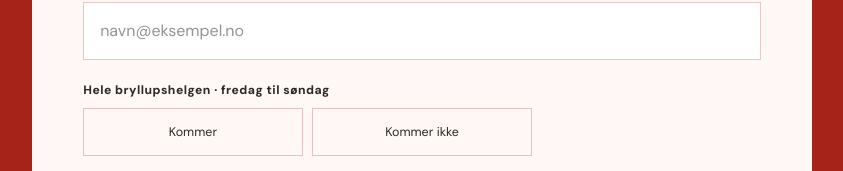
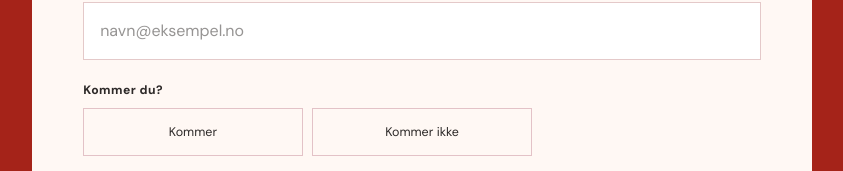
Before and after one commit to martaogmarius/martaogmarius.github.io, a Next.js app: page /svar in a window 1280 px wide. Shown: the part 601-772 px from the top of the page, without its empty margins (218-1061 px from the left). Built offline with nearby package versions, Linux system fonts and the light colour scheme.

Commit message:
Forenkle spørsmålet i påmeldingen

```diff
--- a/app/RsvpForm.tsx
+++ b/app/RsvpForm.tsx
@@ -56,7 +56,7 @@ export function RsvpForm() {
         <label htmlFor="email">E-post</label>
         <input id="email" name="email" type="email" autoComplete="email" required placeholder="navn@eksempel.no" />
       </div>
-      <AttendanceField name="weekend" title="Hele bryllupshelgen · fredag til søndag" />
+      <AttendanceField name="weekend" title="Kommer du?" />
       <div className="field full">
         <label htmlFor="dietary">Allergier eller mathensyn</label>
         <input id="dietary" name="dietary" placeholder="La stå tomt hvis ingen" />
```
